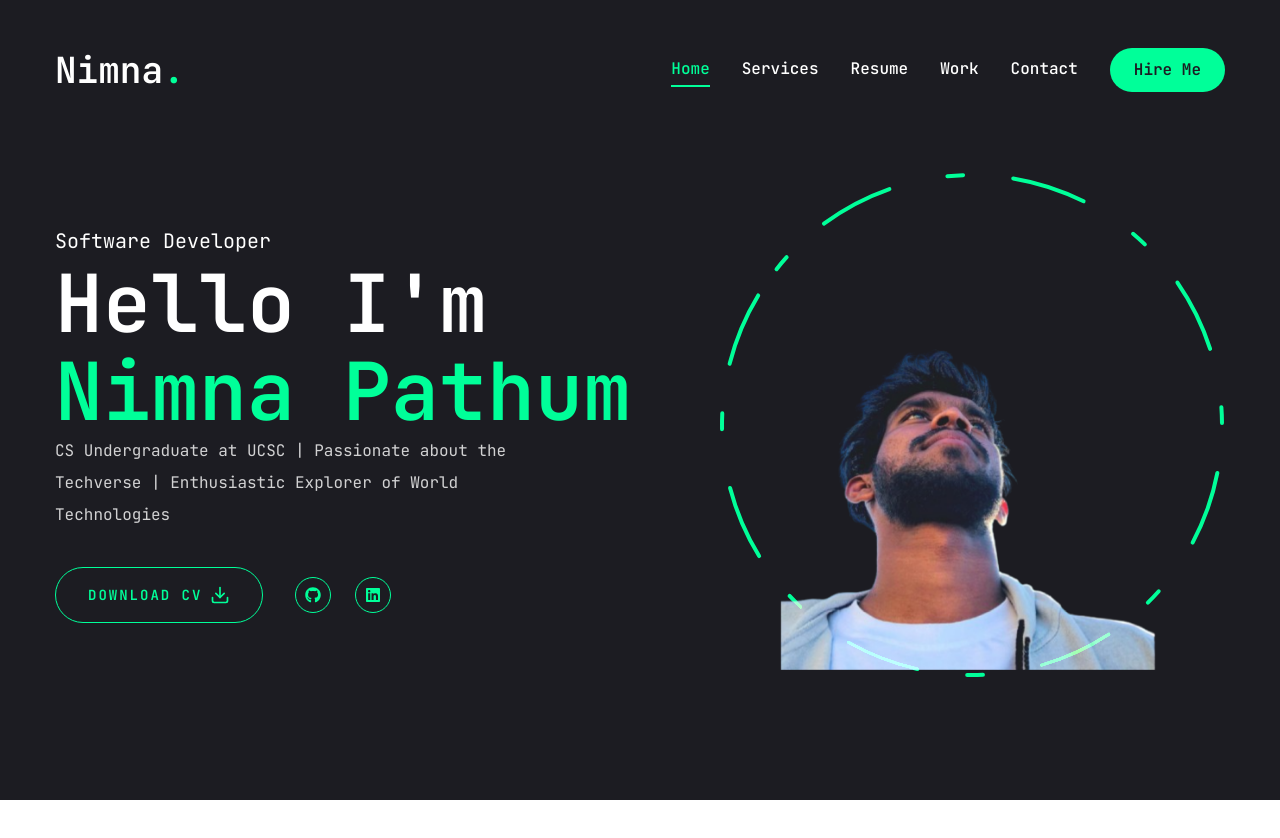
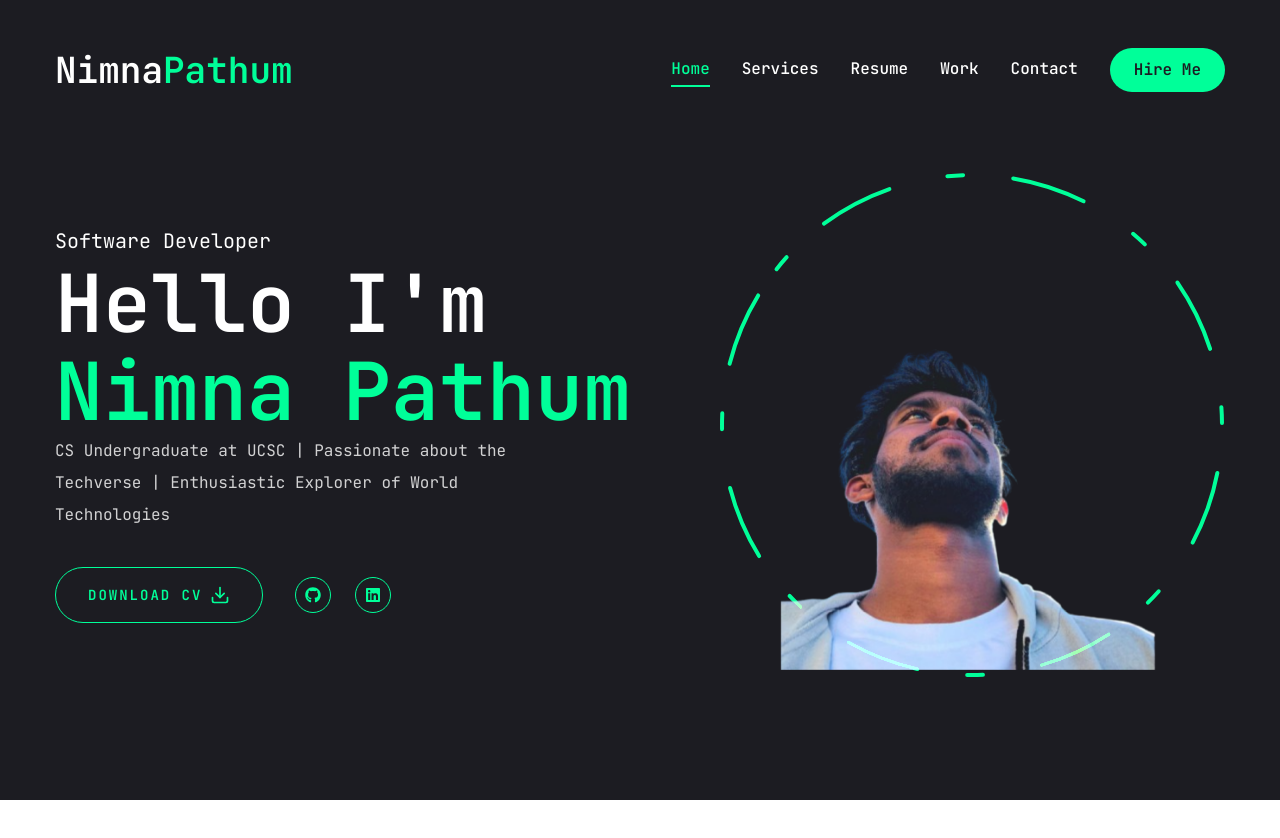
Before and after one commit to nimnapathum/portpolio-nextjs, a Next.js app in the folder client/: page / in a window 1280 px wide. Shown: the top 838 px of the page. Built offline with nearby package versions, Linux system fonts and the light colour scheme.

Commit message:
changes on header

```diff
--- a/client/components/Header.jsx
+++ b/client/components/Header.jsx
@@ -8,7 +8,7 @@ const Header = () => {
         <header className="py-8 xl:py-12 text-white">
             <div className="container mx-auto flex justify-between items-center">
                 <Link href="/">
-                    <h1 className="text-4xl font-semibold">Nimna<span className="text-accent">.</span></h1>
+                    <h1 className="text-4xl font-semibold">Nimna<span className="text-accent">Pathum</span></h1>
                 </Link>
 
                 <div className="hidden xl:flex items-center gap-8">
```
